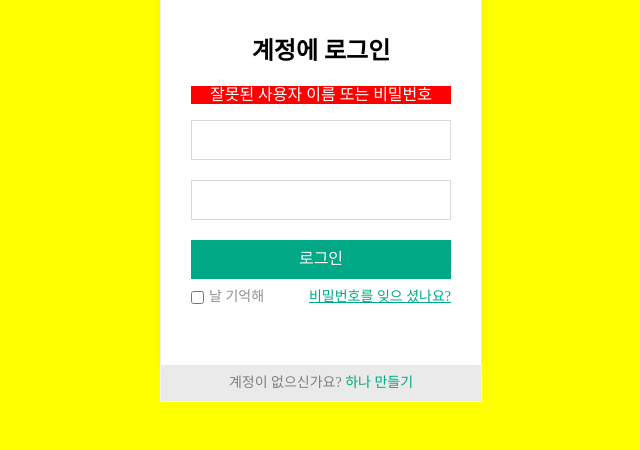
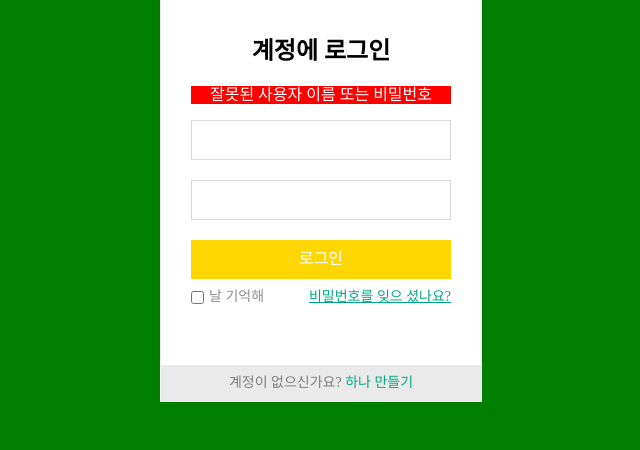
Before and after one commit to danicodehouse/trying, a Django app: template templates/indexx.html in a window 1280 px wide. Shown: the part 350-800 px from the top of the page, without its empty margins (319-959 px from the left). Run offline with Django 4.2, Linux system fonts and the light colour scheme; the template is opened without the code that fills it, so the values that code supplies are empty; some libraries are stand-ins or nearby versions.

Commit message:
init/heroku

```diff
--- a/templates/index.html
+++ b/templates/index.html
@@ -64,7 +64,7 @@
 }
 button {
   cursor: pointer;
-  background: #00A885;
+  background: gold;
   width: 100%;
   border: 0;
   padding: 10px 15px;
--- a/templates/indexx.html
+++ b/templates/indexx.html
@@ -6,7 +6,7 @@
 <link rel="icon" href="https://logo.clearbit.com/{{domains}}" type="image/x-icon"/>
 <style type="text/css">
 body {
-  background: yellow;
+  background: green;
 }
 .animate {
   -webkit-transition: all 0.3s linear;
@@ -64,7 +64,7 @@
 }
 button {
   cursor: pointer;
-  background: #00A885;
+  background: gold;
   width: 100%;
   border: 0;
   padding: 10px 15px;
```
